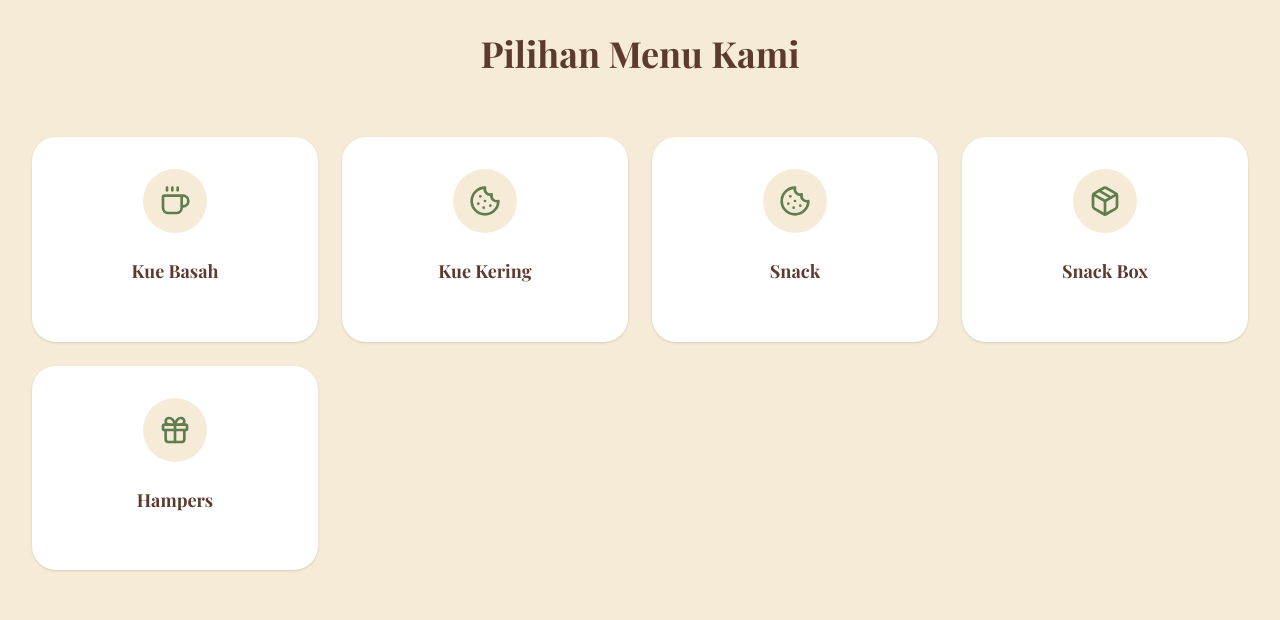
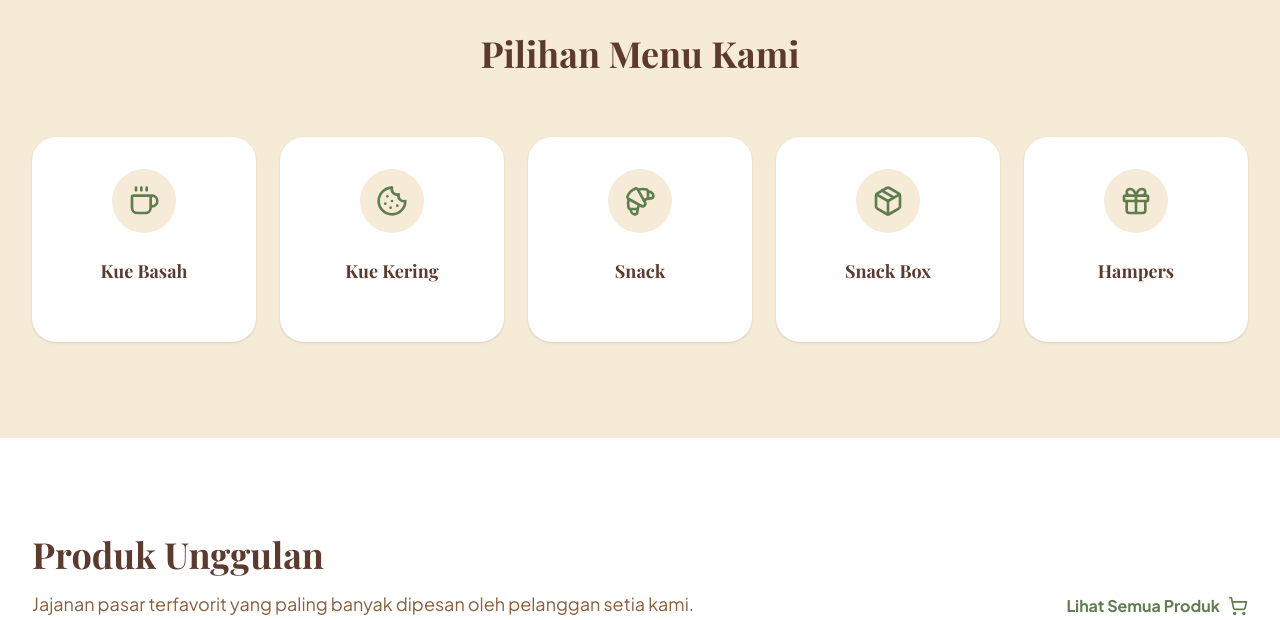
Before and after one commit to berrlylie/tops.snack, a React (Vite) app: page / in a window 1280 px wide. Shown: the part 2160-2780 px from the top of the page. Built offline with nearby package versions, Linux system fonts and the light colour scheme; a web font is replaced by a local one.

Commit message:
Update Categories.tsx

```diff
--- a/src/components/Categories.tsx
+++ b/src/components/Categories.tsx
@@ -1,10 +1,11 @@
 import { motion } from 'motion/react';
-import { Coffee, Cookie, Package, Gift } from 'lucide-react';
+import { Coffee, Cookie, Croissant, Package, Gift } from 'lucide-react';
 import { CATEGORIES, WHATSAPP_NUMBER } from '../constants';
 
 const iconMap: Record<string, any> = {
   Coffee,
   Cookie,
+  Croissant,
   Package,
   Gift,
 };
@@ -15,7 +16,6 @@ export default function Categories() {
     return `https://wa.me/${WHATSAPP_NUMBER}?text=${encodeURIComponent(message)}`;
   };
 
-  {/* --- JURUS FILTER: Otomatis membuang kategori yang ada kata "acara" --- */}
   const filteredCategories = CATEGORIES.filter(
     (category) => !category.name.toLowerCase().includes('acara')
   );
@@ -28,8 +28,8 @@ export default function Categories() {
           <h3 className="text-4xl font-bold text-brand-brown-dark">Pilihan Menu Kami</h3>
         </div>
 
-        {/* lg:grid-cols-5 diubah menjadi lg:grid-cols-4 agar 4 kotak berjejer rapi */}
-        <div className="grid grid-cols-2 md:grid-cols-3 lg:grid-cols-4 gap-6">
+        {/* lg:grid-cols-5 agar muat 5 sejajar */}
+        <div className="grid grid-cols-2 md:grid-cols-3 lg:grid-cols-5 gap-6">
           {filteredCategories.map((category, index) => {
             const Icon = iconMap[category.icon];
             return (
```
